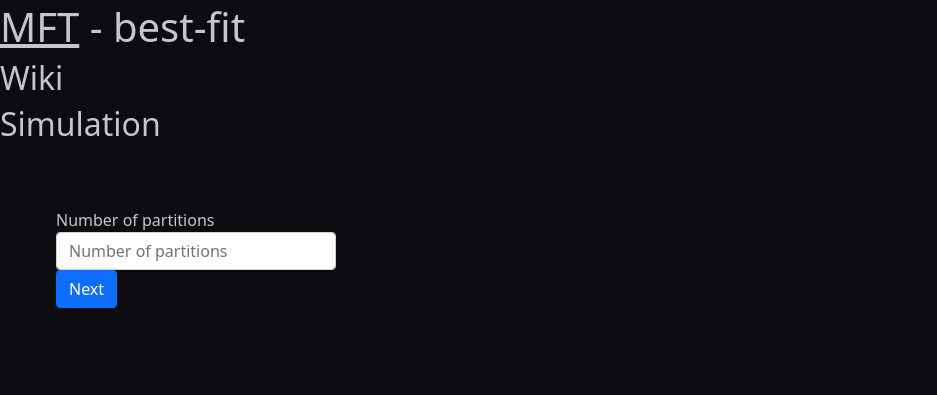
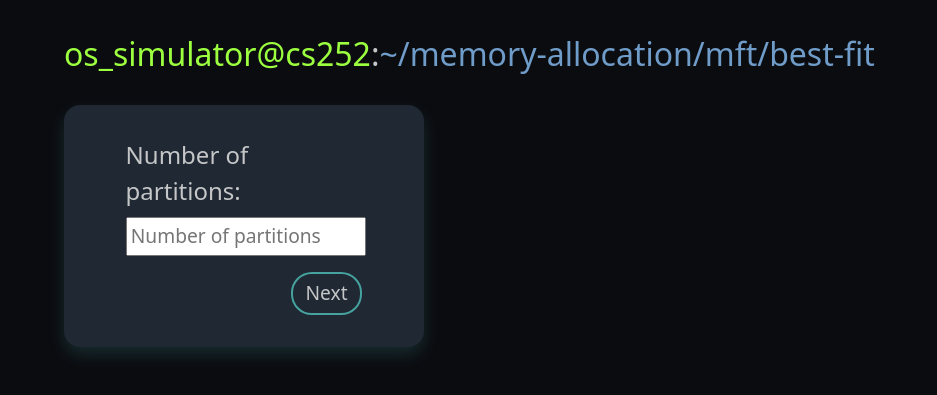
Before and after one commit to pranav2305/os-simulator, a Flask app: page /memory-allocation/mft/best-fit in a window 1280 px wide; the page is wider, and only the part inside the window is pictured. Shown: the part 82-477 px from the top of that part, without its empty margins (0-937 px from the left). Run offline with Flask 2, Linux system fonts and the light colour scheme; some web fonts are replaced.

Commit message:
Add styles for mft

```diff
--- a/static/css/main.css
+++ b/static/css/main.css
@@ -83,6 +83,7 @@ td, th {
   justify-content: space-between;
   width: 80%;
   margin-bottom: 1rem;
+  row-gap: 0.5rem;
 }
 
 .button-div {
@@ -92,6 +93,7 @@ td, th {
   align-items: center;
   justify-content: flex-end;
   width: 80%;
+  row-gap: 1rem;
 }
 
 .button-div button {
@@ -247,3 +249,16 @@ nav {
 #bar-chart {
   display: none;
 }
+
+/* MFT */
+
+#parts-size-form,
+#add-rem-pro-container,
+#canvas-container,
+#q-table-container {
+  display: none;
+}
+
+#input-q-table {
+  width: 100%;
+}
--- a/static/js/memory_allocation/mft/best_fit.js
+++ b/static/js/memory_allocation/mft/best_fit.js
@@ -27,17 +27,20 @@ function displayPartSize() {
     for (i = 1; i <= num_parts; i++) {
         htmlText +=
             `
-        <div class="form-group">
-            <label>Size of partition ` + String(i) + ` : </label>
-            <input type="text" class="form-control" id="part-size-` + String(i) + `" placeholder="Enter size of partitition ` + String(i) + `">
+        <div class="input-div">
+            <label>Size of partition ` + String(i) + `: </label>
+            <input type="text" id="part-size-` + String(i) + `" placeholder="Enter size of partitition ` + String(i) + `">
         </div>
         `;
     }
     htmlText +=
         `
-    <button type="submit" class="btn btn-primary" id="parts-size-btn">Go</button>
+    <div class="button-div">
+        <button type="submit" id="parts-size-btn">Go</button>
+    </div>
     `;
     $("#parts-size-form").html(htmlText);
+    document.getElementById("parts-size-form").style.display = "flex";
     $(document).ready(function () {
         $("#parts-size-btn").click(function () {
             startColumn2();
@@ -48,8 +51,10 @@ function displayPartSize() {
 function startColumn2() {
     var htmlText =
         `
-    <button type="submit" class="btn btn-primary" id="add-pro-btn">Add process</button>
-    <button type="submit" class="btn btn-primary" id="rem-pro-btn">Remove process</button>
+    <div class="button-div" style="justify-content: center;">
+        <button type="submit" id="add-pro-btn">Add process</button>
+        <button type="submit" id="rem-pro-btn">Remove process</button>
+    </div>
     `;
     $("#add-rem-pro-btns").html(htmlText);
     var htmlText =
@@ -67,17 +72,20 @@ function startColumn2() {
             remProcessId();
         });
     });
-
+    document.getElementById("add-rem-pro-container").style.display = "flex";
+    document.getElementById("canvas-container").style.display = "flex";
 }
 
 function addProcessSize() {
     var htmlText =
         `
-    <div class="form-group">
+    <div class="input-div">
         <label>Size of process to be added: </label>
-        <input type="text" class="form-control" id="add-pro-size" placeholder="Enter size of process to be added">
+        <input type="text" id="add-pro-size" placeholder="Enter size of process to be added">
     </div>
-    <button type="submit" class="btn btn-primary" id="add-btn">Add</button>
+    <div class="button-div">
+        <button type="submit" id="add-btn">Add</button>
+    </div>
     `;
     $("#add-rem-pro").html(htmlText);
     $(document).ready(function () {
@@ -131,22 +139,24 @@ function drawPart(pro_size, pro_id, index) {
 
     ctx.beginPath();
     ctx.rect(myCanvas_x_start, part_myCanvas_start[index], myCanvas_width, pro_size * (500 / total_mem_size));
-    ctx.fillStyle = "green";
+    ctx.fillStyle = "#9cff3f";
     ctx.fill();
 
     ctx.font = "14px Arial bold";
     ctx.fillStyle = "black";
-    ctx.fillText("P-" + String(pro_id) + ", size=" + pro_size, myCanvas_width / 2, part_myCanvas_start[index] + pro_size * (500 / total_mem_size) / 2);
+    ctx.fillText("P-" + String(pro_id), myCanvas_width / 2, part_myCanvas_start[index] + pro_size * (500 / total_mem_size) / 2);
 }
 
 function remProcessId() {
     var htmlText =
         `
-    <div class="form-group">
+    <div class="input-div">
         <label>Id of process to be removed: </label>
-        <input type="text" class="form-control" id="rem-pro-id" placeholder="Enter id of process to be removed">
+        <input type="text" id="rem-pro-id" placeholder="Enter id of process to be removed">
     </div>
-    <button type="submit" class="btn btn-primary" id="rem-btn">Remove</button>
+    <div class="button-div">
+        <button type="submit" id="rem-btn">Remove</button>
+    </div>
     `;
     $("#add-rem-pro").html(htmlText);
     $(document).ready(function () {
@@ -169,7 +179,7 @@ function remProcess(id_pro) {
             var ctx = document.getElementById("myCanvas").getContext("2d");
             ctx.beginPath();
             ctx.rect(myCanvas_x_start, part_myCanvas_start[i], myCanvas_width, part_size[i] * (500 / total_mem_size));
-            ctx.fillStyle = "white";
+            ctx.fillStyle = "rgb(31, 40, 51)";
             ctx.fill();
 
             ctx.rect(myCanvas_x_start, part_myCanvas_start[i], myCanvas_width, part_size[i] * (500 / total_mem_size))
@@ -238,36 +248,28 @@ function removeFromQ(pro_id) {
 function drawInputQTable() {
     var htmlText =
         `
-    <table>
-    <tr>
-        <th colspan="0">Input Queue</th>
-    </tr>
+    <table class="table table-bordered">
     <tr>
         <th>Process Id</th>
+        <th>Process Size</th>
+    </tr>
     `;
+
     for (var i = 0; i < input_q_size; i++) {
         htmlText +=
             `
-        <td>` + input_q_pro_id[i] + `</td>
+        <tr>
+            <td>` + input_q_pro_id[i] + `</td>
+            <td>` + input_q_pro_size[i] + `</td>
+        </tr>
         `;
     }
 
-    htmlText +=
-        `
-    <tr>
-        <th>Process Size</th>
-    `;
-    for (var i = 0; i < input_q_size; i++) {
-        htmlText +=
-            `
-        <td>` + input_q_pro_size[i] + `</td>
-        `;
-    }
 
     htmlText +=
         `
-    </tr>
     </table>
     `;
     $("#input-q-table").html(htmlText);
+    document.getElementById('q-table-container').style.display = 'flex';
 }
--- a/templates/disk_scheduling/ds_base.html
+++ b/templates/disk_scheduling/ds_base.html
@@ -14,7 +14,7 @@
 {% block body %}
 <section>
   <div class="main-container">
-    <h1 class="page-heading"><span class="user">os_simulator@cs252</span>:<span class="filename">~/disk_scheduling/{{ algo }}</span></h1>
+    <h1 class="page-heading"><span class="user">os_simulator@cs252</span>:<span class="filename">~/disk_scheduling/{{ algo }}</span>$</h1>
     <div class="card-container">
       <div class="input-div">
         <label>Enter the position of the head: </label
--- a/templates/memory_allocation/mft/mft_base.html
+++ b/templates/memory_allocation/mft/mft_base.html
@@ -4,55 +4,40 @@
   MFT - {{ algo }}
 {% endblock %}
 
-{% block style %}
-table {
-    font-family: arial, sans-serif;
-    border-collapse: collapse;
-    width: 100%;
-}
-
-td, th {
-    border: 1px solid #dddddd;
-    text-align: left;
-    padding: 8px;
-}
-
-tr:nth-child(even) {
-    background-color: #dddddd;
-}
-{% endblock %}
-
 {% block body %}
-  <h1><a href="/memory-allocation/mft/">MFT</a> - {{ algo }}</h1>
+<div class="main-container">
+    <h1 class="page-heading"><span class="user">os_simulator@cs252</span>:<span class="filename">~/memory-allocation/mft/{{ algo }}</span></h1>
     <section>
-    <h2>Wiki</h2>
-    {% block wiki %}
-    {% endblock %}
-  </section>
-  <section>
-    <h2>Simulation</h2>
       <div class="row">
-        <div class="col-md-3  m-5">
-            <div class="m-2">
-                <div class="form-group">
-                    <label>Number of partitions</label>
-                    <input type="text" class="form-control" id="num-parts" placeholder="Number of partitions">
+          <div class="col-md-4 d-flex flex-column justify-content-around">
+                  <div class="card-container">
+                    <div class="input-div">
+                        <label>Number of partitions: </label>
+                        <input type="text" id="num-parts" placeholder="Number of partitions">
                     </div>
-                <button type="submit" class="btn btn-primary" id="num-parts-btn">Next</button>
-            </div>
-            <div id="parts-size-form" class="m-2">
+                    <div class="button-div">
+                        <button type="submit" id="num-parts-btn">Next</button>
                     </div>
               </div>
-        <div class="col-md-3 m-5">
+              <div id="parts-size-form" class="card-container">
+              </div>
+          </div>
+          <div class="col-md-4 d-flex flex-column justify-content-around">
+              <div class="card-container" id="add-rem-pro-container">
                 <div id="add-rem-pro-btns">
                 </div>
-            <div class="m-2" id="add-rem-pro">
+                <div id="add-rem-pro">
                 </div>
+              </div>
+              <div class="card-container" id="canvas-container">
                 <div id="canvas" class="ml-5 mt-5">
                 </div>
               </div>
-        <div class="col-md-3 m-5">
-            <div id="input-q-table">
+          </div>
+          <div class="col-md-4 d-flex flex-column">
+              <div class="card-container" id="q-table-container">
+                <div class="table-responsive" id="input-q-table">
+                </div>
               </div>
           </div>
       </div>
@@ -62,3 +47,4 @@ tr:nth-child(even) {
       {% endblock %}
     </section>
   {% endblock %}
+</div>
--- a/templates/page_replacement/pr_base.html
+++ b/templates/page_replacement/pr_base.html
@@ -11,7 +11,7 @@
 
 {% block body %}
 <div class="main-container">
-  <h1 class="page-heading"><span class="user">os_simulator@cs252</span>:<span class="filename">~/page_replacement/{{ algo }}</span></h1>
+  <h1 class="page-heading"><span class="user">os_simulator@cs252</span>:<span class="filename">~/page_replacement/{{ algo }}</span>$</h1>
 <section>
     <form>
       <div class="card-container">
--- a/templates/process_scheduling/ps_base.html
+++ b/templates/process_scheduling/ps_base.html
@@ -26,7 +26,7 @@
 
 {% block body %}
   <div class="main-container">
-  <h1 class="page-heading"><span class="user">os_simulator@cs252</span>:<span class="filename">~/process_scheduling/{{ algo }}</span></h1>
+  <h1 class="page-heading"><span class="user">os_simulator@cs252</span>:<span class="filename">~/process_scheduling/{{ algo }}</span>$</h1>
   <section>
       <div class="row">
         <div class="col-12 col-md-6 d-flex flex-column" id="inp">
```
Also changed, not shown: static/js/memory_allocation/mft/first_fit.js (+34 -32 lines), static/js/memory_allocation/mft/worst_fit.js (+34 -32 lines), templates/memory_allocation/mft/wiki.html (+9 -12 lines). Lines whose indentation alone changed are shown as unchanged.
